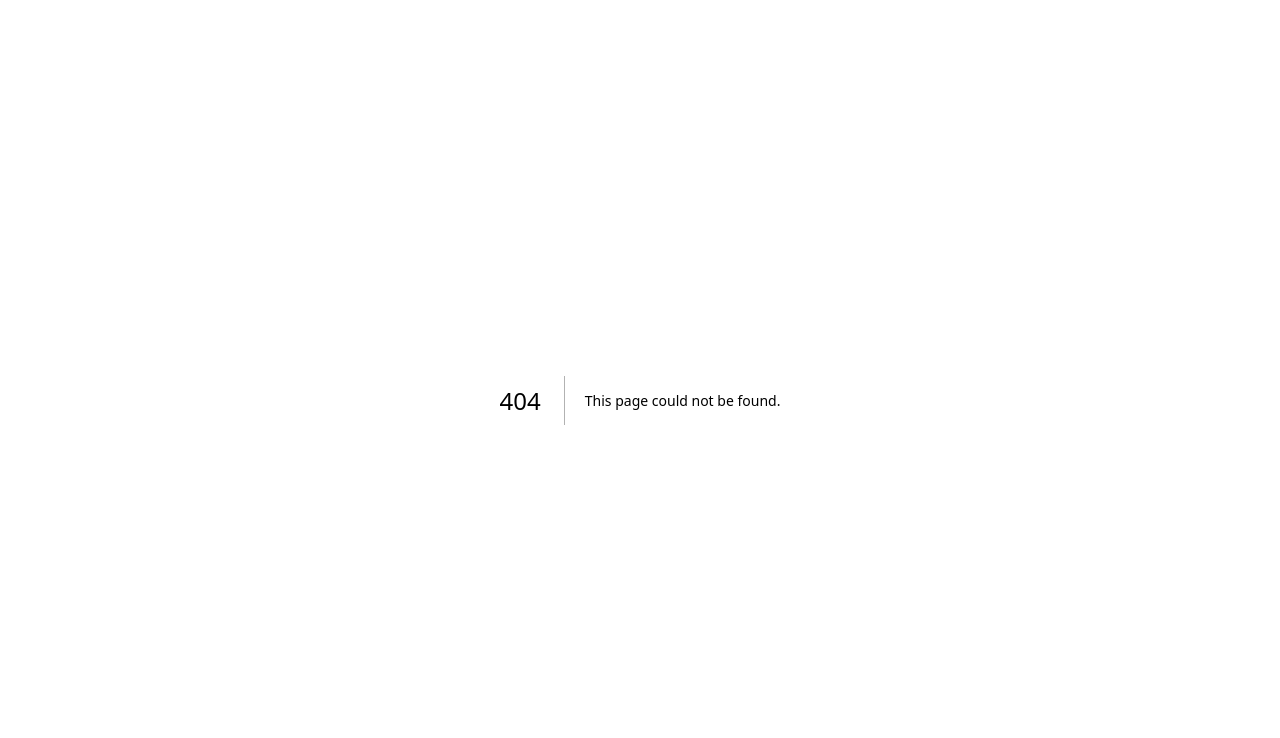
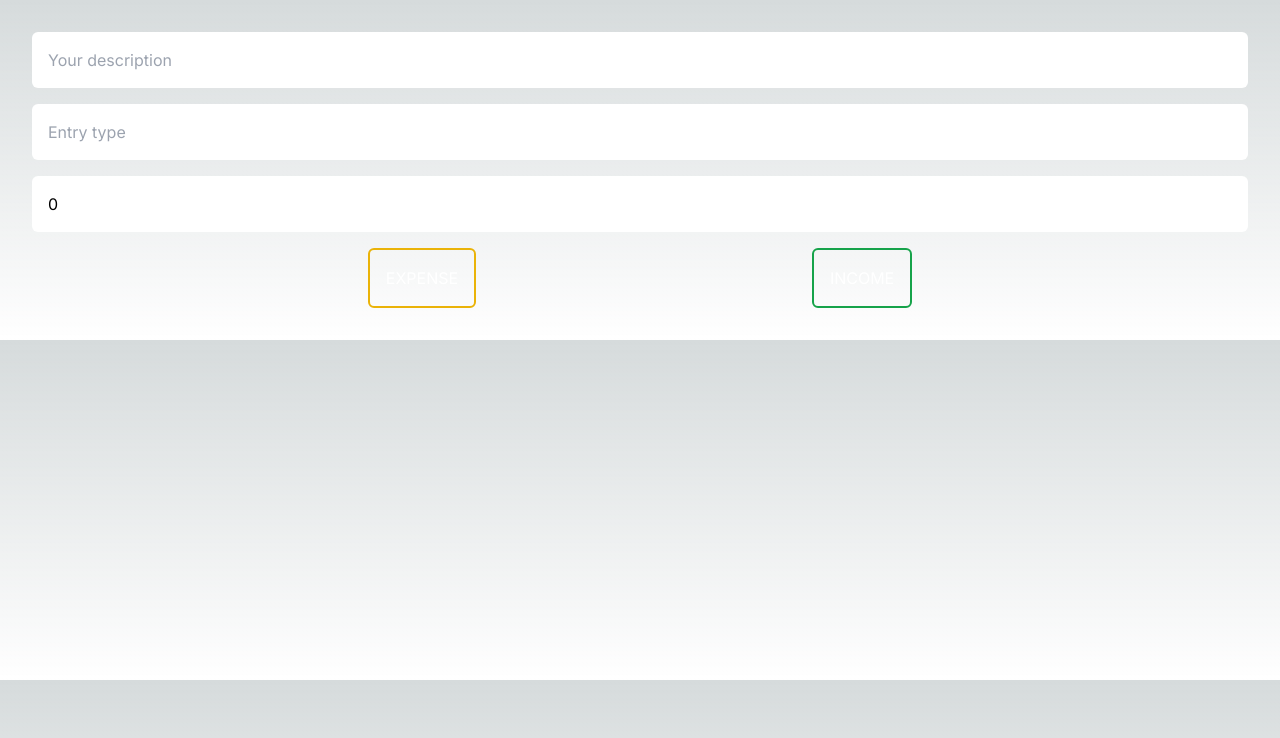
Before and after one commit to bhubhik/budget-web, a Next.js app: page /entry in a window 1280 px wide. Before the commit this address had no page. Shown: the top 738 px of the page. Built offline with nearby package versions, Linux system fonts and the light colour scheme.

Commit message:
add expense and income button

```diff
--- /dev/null
+++ b/src/app/entry/page.tsx
@@ -0,0 +1,82 @@
+'use client';
+import axios from 'axios';
+import { useState } from 'react';
+
+interface Entry {
+  id?: number;
+  description: string;
+  type: string;
+  amount: number;
+}
+
+export default function AddEntry() {
+  const [description, setDescription] = useState('');
+  const [type, setType] = useState('');
+  const [amount, setAmount] = useState(0);
+  const [entryType, setEntryType] = useState<'expense' | 'income'>('expense');
+
+  const handleSubmit = async (e: { preventDefault: () => void }) => {
+    e.preventDefault();
+    if (!description || !amount || !type) {
+      alert('Please fill up all the fields.');
+      return;
+    }
+    const entry: Entry = { description, type, amount };
+
+    try {
+      const response = await axios.post(
+        `http://localhost:3001/${entryType}`,
+        entry
+      );
+      console.log('Expense added:', response.data);
+      setDescription('');
+      setAmount(0);
+      setType('');
+    } catch (error: any) {
+      console.error(error.message);
+    }
+  };
+
+  return (
+    <div className='p-8 '>
+      <form onSubmit={handleSubmit} className='text-black flex flex-col gap-4'>
+        <input
+          placeholder='Your description'
+          className='p-4 rounded-md'
+          type='text'
+          value={description}
+          onChange={(e) => setDescription(e.target.value)}
+        />
+        <input
+          placeholder='Entry type'
+          className='p-4 rounded-md'
+          type='text'
+          value={type}
+          onChange={(e) => setType(e.target.value)}
+        />
+        <input
+          placeholder='Amount'
+          className='p-4 rounded-md'
+          type='number'
+          value={amount}
+          onChange={(e) => setAmount(parseFloat(e.target.value))}
+        />
+        <div className='flex justify-evenly'>
+          <button
+            name='expense'
+            className='border-2 border-yellow-500 p-4 rounded-md text-white hover:bg-yellow-500'
+            onClick={() => setEntryType('expense')}
+          >
+            EXPENSE
+          </button>
+          <button
+            className='border-2 text-white border-green-600 hover:bg-green-600 p-4 rounded-md'
+            onClick={() => setEntryType('income')}
+          >
+            INCOME
+          </button>
+        </div>
+      </form>
+    </div>
+  );
+}
```
